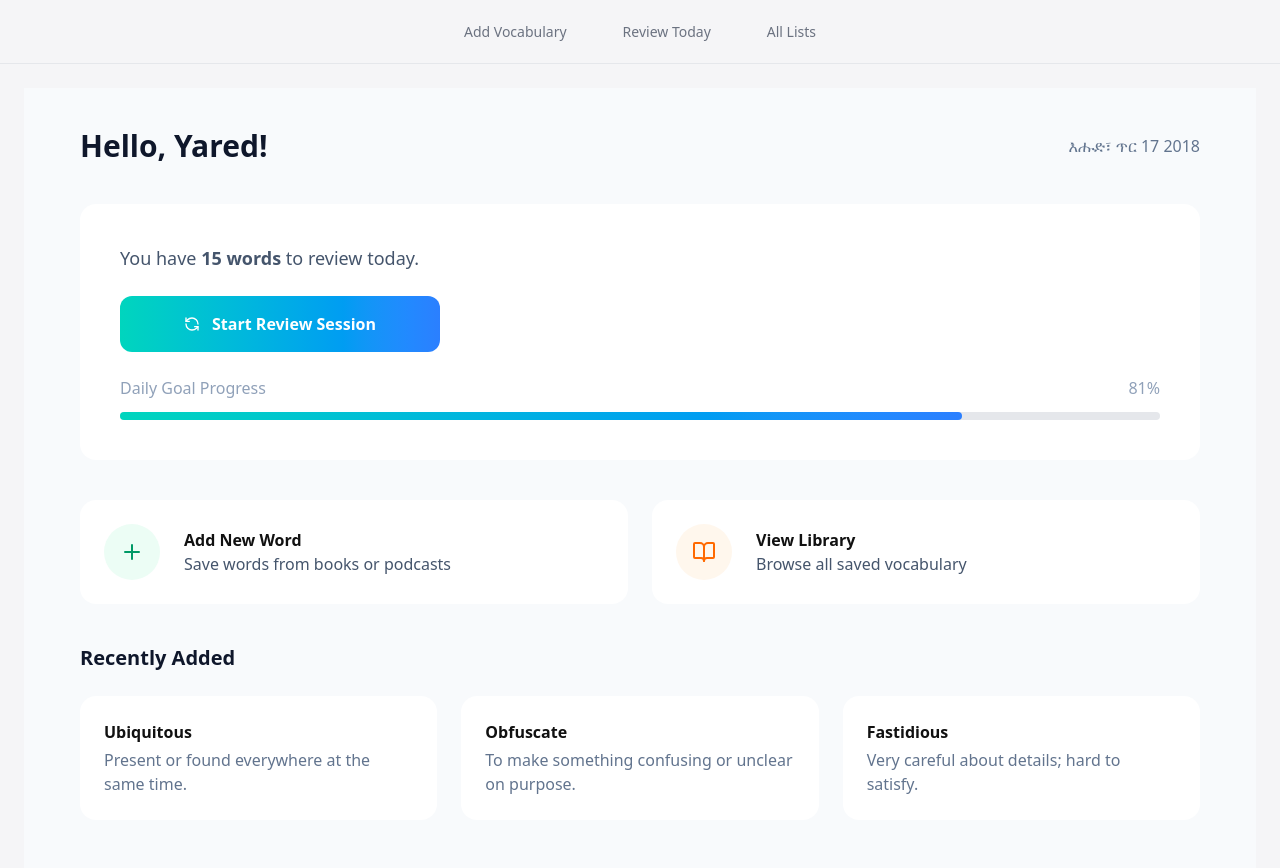
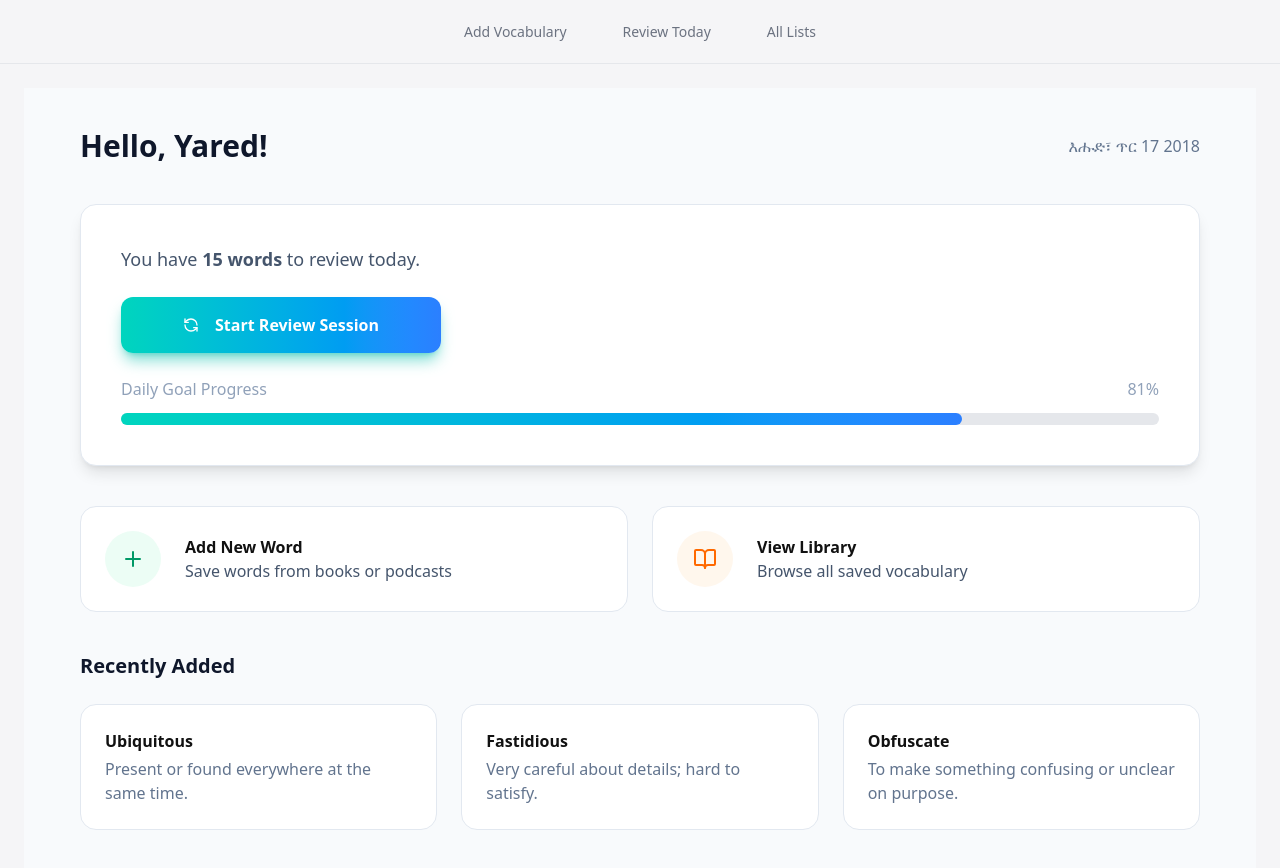
Before and after one commit to Hena-yaris/vocab-review-app, a Next.js app: page / in a window 1280 px wide. Shown: the top 868 px of the page. Built offline with nearby package versions, Linux system fonts and the light colour scheme.

Commit message:
refactor: recently add grid

```diff
--- a/app/page.tsx
+++ b/app/page.tsx
@@ -1,5 +1,21 @@
 import { RefreshCcw,Plus,BookOpen } from "lucide-react"
 import formatEthiopianDate from "@/lib/date";
+
+
+const recentVocabulary = [
+  {
+    word: "Ubiquitous",
+    definition: "Present or found everywhere at the same time.",
+  },
+  {
+    word: "Fastidious",
+    definition: "Very careful about details; hard to satisfy.",
+  },
+  {
+    word: "Obfuscate",
+    definition: "To make something confusing or unclear on purpose.",
+  },
+];
 
 export default function Home() {
 
@@ -18,13 +34,13 @@ export default function Home() {
         </header>
 
         {/* review */}
-        <section className="bg-white p-10 my-10 rounded-2xl">
+        <section className="bg-white p-10 my-10 rounded-2xl border border-slate-200 shadow-lg">
           <div className="flex flex-col">
             <h2 className="text-lg text-slate-600">
               You have <span className="font-semibold">15 words</span> to review
               today.
             </h2>
-            <button className=" flex justify-center items-center gap-3 bg-linear-to-r from-teal-400 to-blue-500 text-white px-6 h-14 rounded-xl max-w-xs w-full my-6">
+            <button className=" flex justify-center items-center gap-4 bg-linear-to-r from-teal-400 to-blue-500 shadow-lg shadow-teal-500/50 text-white px-6 h-14 rounded-xl max-w-xs w-full my-6">
               <RefreshCcw className="w-4 h-4" />
               <span className="font-bold">Start Review Session</span>
             </button>
@@ -34,9 +50,9 @@ export default function Home() {
                 <p className="">Daily Goal Progress</p>
                 <span>{progress}%</span>
               </div>
-              <div className="bg-gray-200 h-2 w-full rounded-full">
+              <div className="bg-gray-200 h-3 w-full rounded-full">
                 <div
-                  className="h-full rounded-full bg-linear-to-r from-teal-400 to-blue-500"
+                  className="h-full rounded-full bg-linear-to-r from-teal-400 to-blue-500 transition-all duration-300"
                   style={{ width: `${progress}%` }}
                   role="progressbar"
                   aria-valuenow={progress}
@@ -50,8 +66,9 @@ export default function Home() {
 
         {/* Main links*/}
         <section className="grid grid-cols-1 md:grid-cols-2 gap-6">
+
           {/* Add new word */}
-          <div className="flex items-center bg-white p-6 gap-6 rounded-2xl">
+          <div className="flex items-center bg-white p-6 gap-6 rounded-2xl  border border-slate-200 hover:shadow-xl transition-shadow duration-300">
             <div className="flex items-center justify-center bg-emerald-50 p-4 rounded-full">
               <Plus className="w-6 h-6 text-emerald-600" />
             </div>
@@ -65,7 +82,7 @@ export default function Home() {
           </div>
 
           {/* View words */}
-          <div className="flex items-center bg-white p-6 gap-6 rounded-2xl">
+          <div className="flex items-center bg-white p-6 gap-6 rounded-2xl  border border-slate-200  hover:shadow-xl transition-shadow duration-300">
             <div className="flex items-center justify-center bg-orange-50 p-4 rounded-full">
               <BookOpen className="w-6 h-6 text-orange-500" />
             </div>
@@ -85,26 +102,15 @@ export default function Home() {
             Recently Added
           </h3>
           <div className="grid grid-cols-1 md:grid-cols-3 gap-6">
-            <div className="bg-white p-6 rounded-2xl">
-              <h4 className="font-semibold pb-1">Ubiquitous</h4>
-              <p className="text-slate-500">
-                Present or found everywhere at the same time.
-              </p>
-            </div>
-
-            <div className="bg-white p-6 rounded-2xl">
-              <h4 className="font-semibold pb-1">Obfuscate</h4>
-              <p className="text-slate-500">
-                To make something confusing or unclear on purpose.
-              </p>
-            </div>
-
-            <div className="bg-white p-6 rounded-2xl">
-              <h4 className="font-semibold pb-1">Fastidious</h4>
-              <p className="text-slate-500">
-                Very careful about details; hard to satisfy.
-              </p>
-            </div>
+            {recentVocabulary.map((rv, i) => (
+              <div
+                key={i}
+                className="bg-white p-6 rounded-2xl  border border-slate-200"
+              >
+                <h4 className="font-semibold pb-1">{rv.word}</h4>
+                <p className="text-slate-500">{rv.definition}</p>
+              </div>
+            ))}
           </div>
         </section>
       </div>
```
